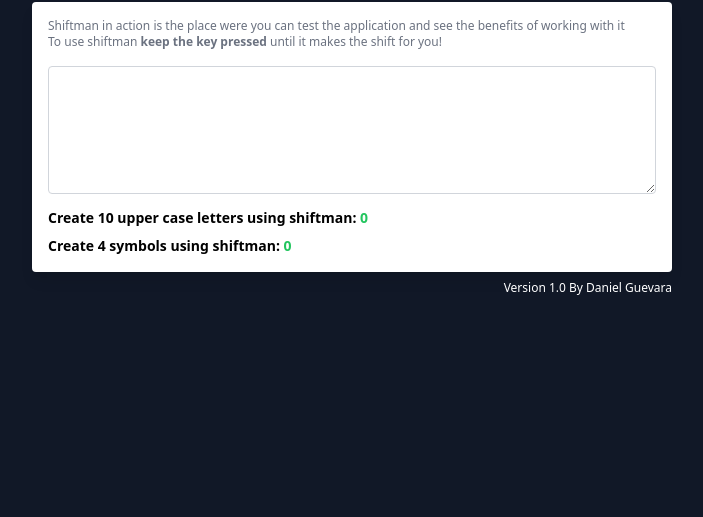
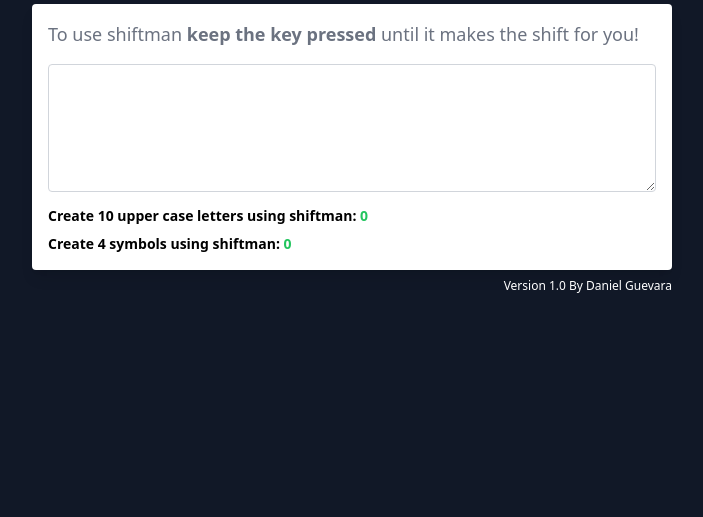
Before and after one commit to DanielGitUser/ShiftmanInAction, a plain HTML site: page index.html in a window 1280 px wide. Shown: the part 283-800 px from the top of the page, without its empty margins (288-991 px from the left). Drawn offline with nearby package versions, Linux system fonts and the light colour scheme.

Commit message:
chageIndexV4

```diff
--- a/index.html
+++ b/index.html
@@ -13,9 +13,8 @@
     <div x-data="keyPressTracker()" class="w-1/2">
         <div class="text-white text-center text-4xl mb-6">Shiftman In Action</div>
         <div class="bg-white rounded shadow-lg p-4">
-            <div class="text-xs mb-4 text-gray-500">
-                Shiftman in action is the place were you can test the application and see the benefits of working with it
-                <br>To use shiftman <span class="font-bold">keep the key pressed</span> until it makes the shift for you!</div>
+            <div class="text-lg mb-4 text-gray-500">
+                To use shiftman <span class="font-bold">keep the key pressed</span> until it makes the shift for you!</div>
         <textarea
             x-ref="textarea"
             @keydown="startTiming"
```
